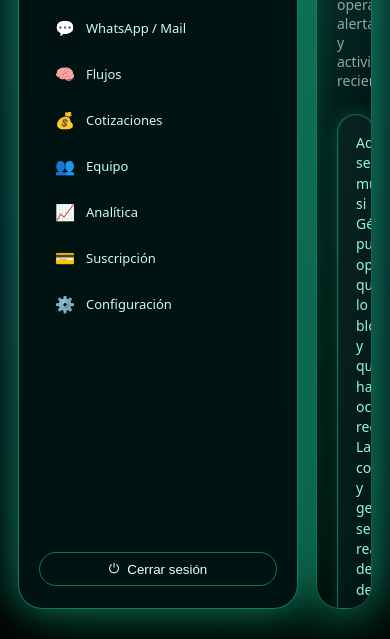
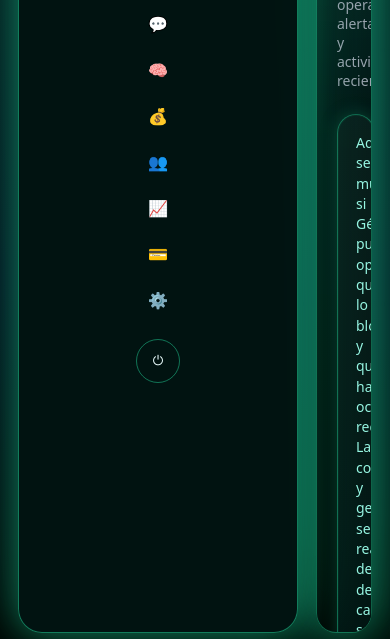
Before and after one commit to xxXsamael-AXxx/genesis-business-ai, a website: page public/panelcorp.html in a window 390 px wide. Shown: the part 205-844 px from the top of the page. Drawn offline with nearby package versions, Linux system fonts and the light colour scheme; no server answers.

Commit message:
Responsive Panel corp

```diff
--- a/public/panelcorp.css
+++ b/public/panelcorp.css
@@ -427,6 +427,65 @@ body {
   box-shadow:
     0 0 22px rgba(34, 211, 153, 0.8),
     inset 0 0 8px rgba(255, 255, 255, 0.18);
+}
+
+/* ==================================================
+   MOBILE — Sidebar compacto + alturas reales
+   Solo afecta celular
+   ================================================== */
+@media (max-width: 768px){
+
+  /* Layout general: más apretado en mobile */
+  .panelcorp-layout{
+    padding: 12px;
+    gap: 12px;
+  }
+
+  /* ===== SIDEBAR =====
+     En mobile ARRANCA COLAPSADO */
+  .panelcorp-sidebar{
+    flex: 0 0 74px;
+    width: 74px;
+    padding: 18px 12px;
+
+    /* altura real del viewport móvil */
+    height: calc(100dvh - 24px);
+  }
+
+  /* Forzamos estado compacto visual */
+  .panelcorp-sidebar .panelcorp-profile-info{
+    display: none;
+  }
+
+  .panelcorp-sidebar .panelcorp-nav .label{
+    display: none;
+  }
+
+  .panelcorp-sidebar .panelcorp-nav button{
+    justify-content: center;
+    padding: 10px 12px;
+  }
+
+  /* Logout compacto */
+  .panelcorp-sidebar .panelcorp-logout{
+    width: 44px;
+    height: 44px;
+    margin: 0 auto 6px;
+    padding: 0;
+  }
+
+  .panelcorp-sidebar .panelcorp-logout .label{
+    display: none;
+  }
+
+  /* ===== CONTENT =====
+     No invade barra inferior / input del sistema */
+  .panelcorp-content{
+    height: calc(100dvh - 24px);
+    padding: 18px;
+    border-radius: 20px;
+  }
+
 }
 
 /* ==================================================
```
Also changed, not shown: public/pos-pago.css (+10 -0 lines).
